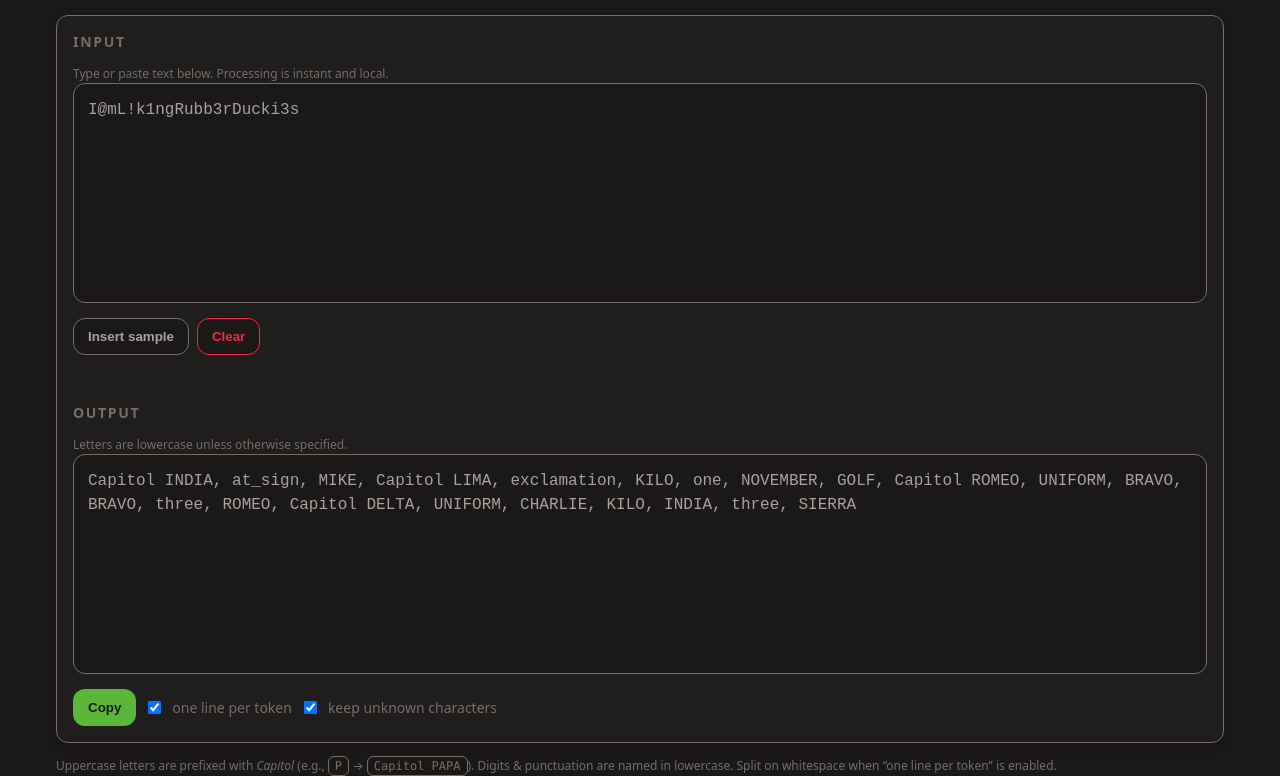
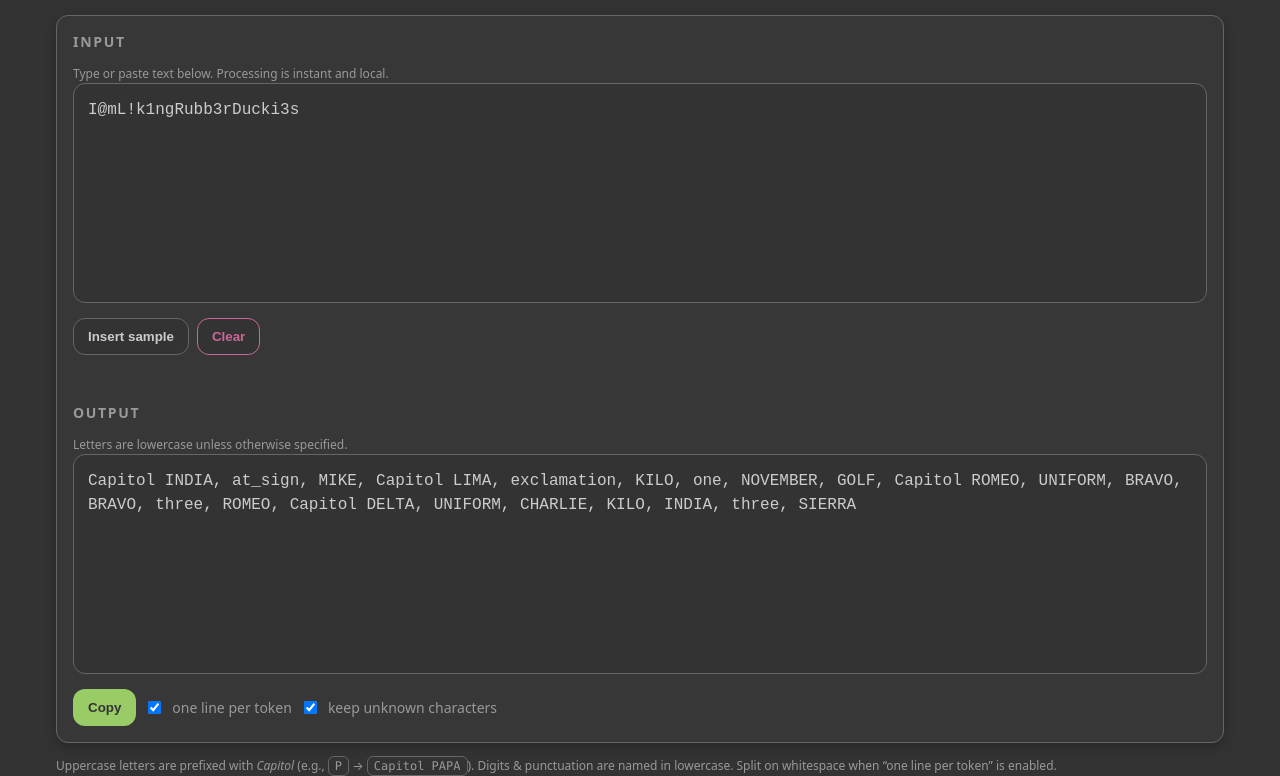
Before and after one commit to klesk32/klesk32.github.io, a plain HTML site: page natolizer.html in a window 1280 px wide. Shown: the part 108-884 px from the top of the page. Drawn offline with Linux system fonts and the light colour scheme.

Commit message:
Update natolizer.html

```diff
--- a/natolizer.html
+++ b/natolizer.html
@@ -8,15 +8,15 @@
   <meta http-equiv="Content-Security-Policy" content="default-src 'self'; style-src 'self' 'unsafe-inline'; img-src 'self' data:; script-src 'self' 'unsafe-inline';" />
   <style>
     :root {
-      /* Palette */
-      --bg: #1b1918;
-      --panel: #1b1918;
-      --muted: #766e6b;
-      --fg: #a8a19f;
-      --accent: #5ab738;     /* green */
-      --accent-2: #407ee7;   /* blue */
-      --danger: #f22c40;     /* red */
-      --border: #766e6b;
+      /* Palette (from provided colorway) */
+      --bg: #333333;
+      --panel: #333333;
+      --muted: #999999;
+      --fg: #cccccc;
+      --accent: #99cc66;     /* green */
+      --accent-2: #6699cc;   /* blue */
+      --danger: #cc6699;     /* magenta from set */
+      --border: #666666;
       --shadow: 0 4px 12px rgba(0,0,0,.25);
       --radius: 12px;
     }
@@ -34,7 +34,7 @@
       width: 44px; height: 44px; border-radius: 12px; display:grid; place-items:center;
       /* Less flashy: flat color and no heavy glow */
       background: var(--accent-2);
-      color:#1b1918; font-weight: 900;
+      color: var(--bg); font-weight: 900;
       box-shadow: none;
       text-shadow: none;
     }
@@ -61,28 +61,28 @@
       border-radius: 12px;
       border: 1px solid var(--border);
       /* Use palette background, lower contrast chrome */
-      background: #1b1918;
+      background: var(--bg);
       color: var(--fg);
       padding: 14px 14px 18px;
       line-height: 1.5;
       font-size: 16px;
       outline: none;
     }
-    textarea:focus { border-color: var(--accent-2); box-shadow: 0 0 0 3px rgba(64,126,231,.25); }
+    textarea:focus { border-color: var(--accent-2); box-shadow: 0 0 0 3px rgba(102,153,204,.25); }
     .output { white-space: pre-wrap; overflow-wrap: anywhere; }
 
     .toolbar { display:flex; flex-wrap: wrap; gap: 8px; align-items:center; margin-top: 10px; }
     .btn {
-      appearance: none; border: 1px solid var(--border); background: #1b1918; color: var(--fg);
+      appearance: none; border: 1px solid var(--border); background: var(--bg); color: var(--fg);
       padding: 10px 14px; border-radius: 12px; cursor: pointer; font-weight: 600;
       /* Calmer interaction: no lift/translate */
       transition: background .15s ease, border-color .15s ease, opacity .15s ease;
     }
-    .btn:hover { background: #1b1918; opacity: .9; }
-    .btn.primary { border-color: transparent; background: var(--accent); color: #1b1918; }
+    .btn:hover { background: var(--bg); opacity: .9; }
+    .btn.primary { border-color: transparent; background: var(--accent); color: var(--bg); }
     .btn.danger { border-color: var(--danger); color: var(--danger); }
     .check { display:flex; align-items:center; gap: 8px; font-size: 14px; color: var(--muted); }
-    .kbd { font-family: ui-monospace, SFMono-Regular, Menlo, Monaco, Consolas, "Liberation Mono", "Courier New", monospace; background: #1b1918; padding: 2px 6px; border-radius: 6px; border: 1px solid var(--border); }
+    .kbd { font-family: ui-monospace, SFMono-Regular, Menlo, Monaco, Consolas, "Liberation Mono", "Courier New", monospace; background: var(--bg); padding: 2px 6px; border-radius: 6px; border: 1px solid var(--border); }
 
     footer { margin-top: 14px; color: var(--muted); font-size: 12px; }
     .tiny { font-size: 12px; color: var(--muted); }
```
